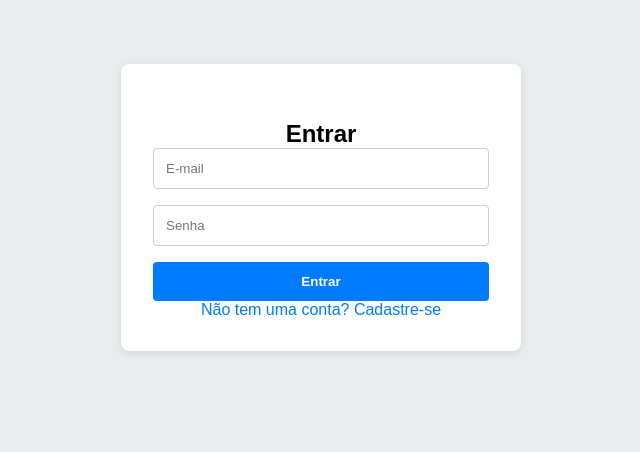
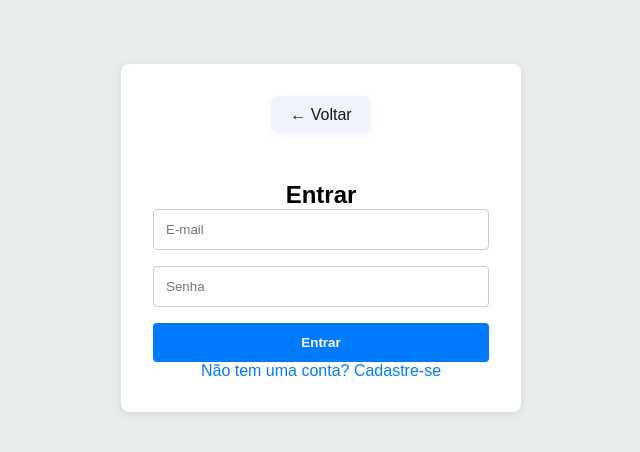
Before and after one commit to leonardo-torquato/DistriCommerce, a React (Vite) app in the folder front-Distrcommerce/: page /login in a window 1280 px wide. Shown: the top 452 px of the page, without its empty margins (319-959 px from the left). Built offline with nearby package versions, Linux system fonts and the light colour scheme.

Commit message:
adiciona back button

```diff
--- a/front-Distrcommerce/src/App.jsx
+++ b/front-Distrcommerce/src/App.jsx
@@ -29,11 +29,7 @@ function App() {
     <ThemeProvider theme={theme}>
       <div className="App">
         {!hideHeader && <Header onSearch={setSearchTerm} />}
-        {location.pathname === "/" ? (
-          <Home searchTerm={searchTerm} />
-        ) : (
-          <AppRoutes />
-        )}
+        <AppRoutes searchTerm={searchTerm} />
       </div>
     </ThemeProvider>
   );
--- a/front-Distrcommerce/src/routes/index.jsx
+++ b/front-Distrcommerce/src/routes/index.jsx
@@ -8,10 +8,10 @@ import Register from '../screens/Register';
 import Cart from '../screens/Cart';
 import Checkout from '../screens/Checkout';
 
-const AppRoutes = () => {
+const AppRoutes = ({ searchTerm }) => {
   return (
     <Routes>
-      <Route path="/" element={<Home />} />
+      <Route path="/" element={<Home searchTerm={searchTerm} />} />
       <Route path="/login" element={<Login />} />
       <Route path="/register" element={<Register />} />
       <Route path="/user" element={<User />} />
--- a/front-Distrcommerce/src/screens/Login/index.jsx
+++ b/front-Distrcommerce/src/screens/Login/index.jsx
@@ -1,9 +1,9 @@
 import { LoginContainer, Form, Input, Button, LinkText, Logo } from './styles';
 import { useState } from 'react';
-import { Link } from 'react-router-dom';
-import { useNavigate } from 'react-router-dom';
+import { Link, useNavigate } from 'react-router-dom';
 import { loginUser, getUserByEmail } from '../../services/api'; // Importa a função de login e getUserByEmail
 import { parseJwt } from '../../services/jwt';
+import BackButton from '../../components/BackButton';
 
 const Login = () => {
 
@@ -43,6 +43,7 @@ const Login = () => {
 
   return (
     <LoginContainer>
+      <BackButton onClick={() => navigate('/')} style={{ marginBottom: 20 }}>Voltar</BackButton>
       <Logo src="/logo.png" alt="Distrcommerce Logo" />
       <h2>Entrar</h2>
       <Form onSubmit={handleSubmit}>
--- a/front-Distrcommerce/src/screens/ProductDetails/index.jsx
+++ b/front-Distrcommerce/src/screens/ProductDetails/index.jsx
@@ -1,10 +1,12 @@
 import React, { useEffect, useState } from 'react';
-import { useParams } from 'react-router-dom';
+import { useParams, useNavigate } from 'react-router-dom';
 import { getProductById } from '../../services/api';
 import { ProductDetailsContainer, ProductImage, ProductInfo, ProductTitle, ProductPrice, ProductDescription, AddToCartButton } from './styles';
+import BackButton from '../../components/BackButton';
 
 const ProductDetails = () => {
   const { id } = useParams();
+  const navigate = useNavigate();
   const [product, setProduct] = useState(null);
   const [loading, setLoading] = useState(true);
 
@@ -22,6 +24,7 @@ const ProductDetails = () => {
 
   return (
     <ProductDetailsContainer>
+      <BackButton onClick={() => navigate('/')} style={{ marginBottom: 20 }}>Voltar</BackButton>
       <ProductImage src={product.imagem || product.image} alt={product.nome || product.title} />
       <ProductInfo>
         <ProductTitle>{product.nome || product.title}</ProductTitle>
--- a/front-Distrcommerce/src/screens/Register/index.jsx
+++ b/front-Distrcommerce/src/screens/Register/index.jsx
@@ -1,8 +1,8 @@
 import React, { useState } from 'react';
 import { RegisterContainer, Form, Input, Button, Logo } from './styles';
-import { Link } from 'react-router-dom';
+import { Link, useNavigate } from 'react-router-dom';
 import { registerUser } from '../../services/api';
-import { useNavigate } from 'react-router-dom';
+import BackButton from '../../components/BackButton';
 
 const Register = () => {
   const [form, setForm] = useState({
@@ -32,6 +32,7 @@ const Register = () => {
 
   return (
     <RegisterContainer>
+      <BackButton onClick={() => navigate('/')} style={{ marginBottom: 20 }}>Voltar</BackButton>
       <Logo src="/logo.png" alt="Distrcommerce Logo" />
       <h2>Cadastro</h2>
       <Form onSubmit={handleSubmit}>
--- a/front-Distrcommerce/src/screens/User/index.jsx
+++ b/front-Distrcommerce/src/screens/User/index.jsx
@@ -2,6 +2,7 @@ import { useEffect, useState, useRef } from 'react';
 import { getUserById, updateUser, deleteUser } from '../../services/api';
 import { useNavigate } from 'react-router-dom';
 import { UserContainer, Card, Title, InfoRow, Label, Value, LogoutButton } from './styles';
+import BackButton from '../../components/BackButton';
 
 const User = () => {
   const [user, setUser] = useState(null);
@@ -79,6 +80,7 @@ const User = () => {
 
   return (
     <UserContainer>
+      <BackButton onClick={() => navigate('/')} style={{ marginBottom: 20 }}>Voltar</BackButton>
       <Card>
         <Title>Minha Conta</Title>
         {edit ? (
```
